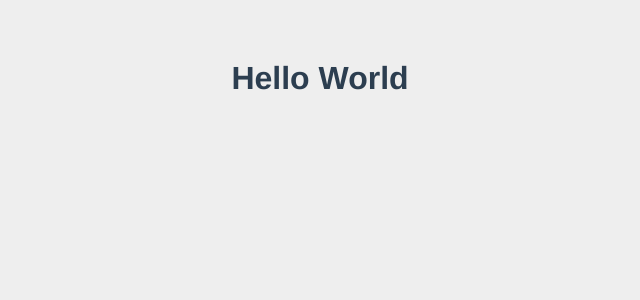
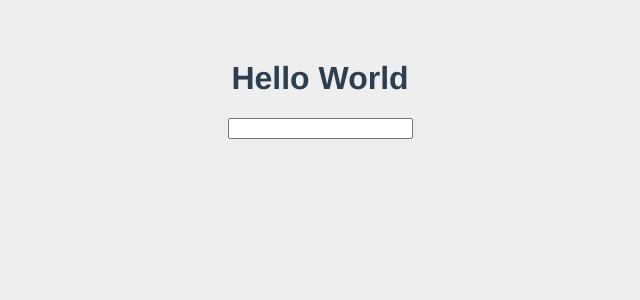
Before and after one commit to Lu-Smith/vue_form, a Vue app: page / in a window 1280 px wide. Shown: the top 300 px of the page, without its empty margins (320-960 px from the left). Built offline with nearby package versions, Linux system fonts and the light colour scheme.

Commit message:
Created SignupForm.vue

```diff
--- a/src/App.vue
+++ b/src/App.vue
@@ -1,17 +1,25 @@
 <template>
   <h1>Hello World</h1>
+  <SignupForm />
 </template>
 
 <script>
-
+import SignupForm from './components/SignupForm.vue';
 export default {
   name: 'App',
   components: {
+    SignupForm
   }
 }
 </script>
 
 <style>
+body {
+  margin: 0;
+  padding: 0;
+  background: #eee;
+}
+
 #app {
   font-family: Avenir, Helvetica, Arial, sans-serif;
   -webkit-font-smoothing: antialiased;
@@ -21,8 +29,5 @@ export default {
   margin-top: 60px;
 }
 
-body {
-  margin: 0;
-  background: #eee;
-}
+
 </style>
--- /dev/null
+++ b/src/components/SignupForm.vue
@@ -0,0 +1,17 @@
+<template>
+  <form>
+    <label>
+        <input type="text" required>
+    </label>
+  </form>
+</template>
+
+<script>
+export default {
+
+}
+</script>
+
+<style>
+
+</style>
```
